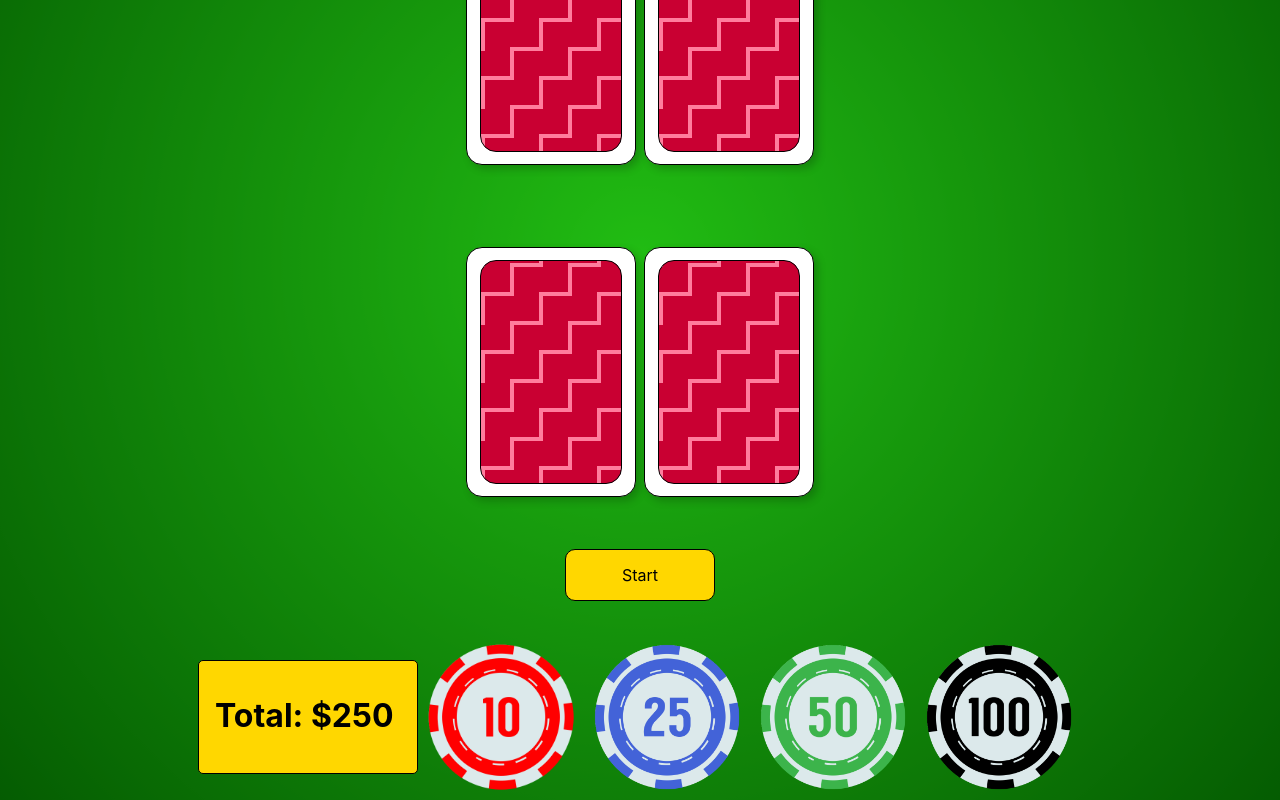
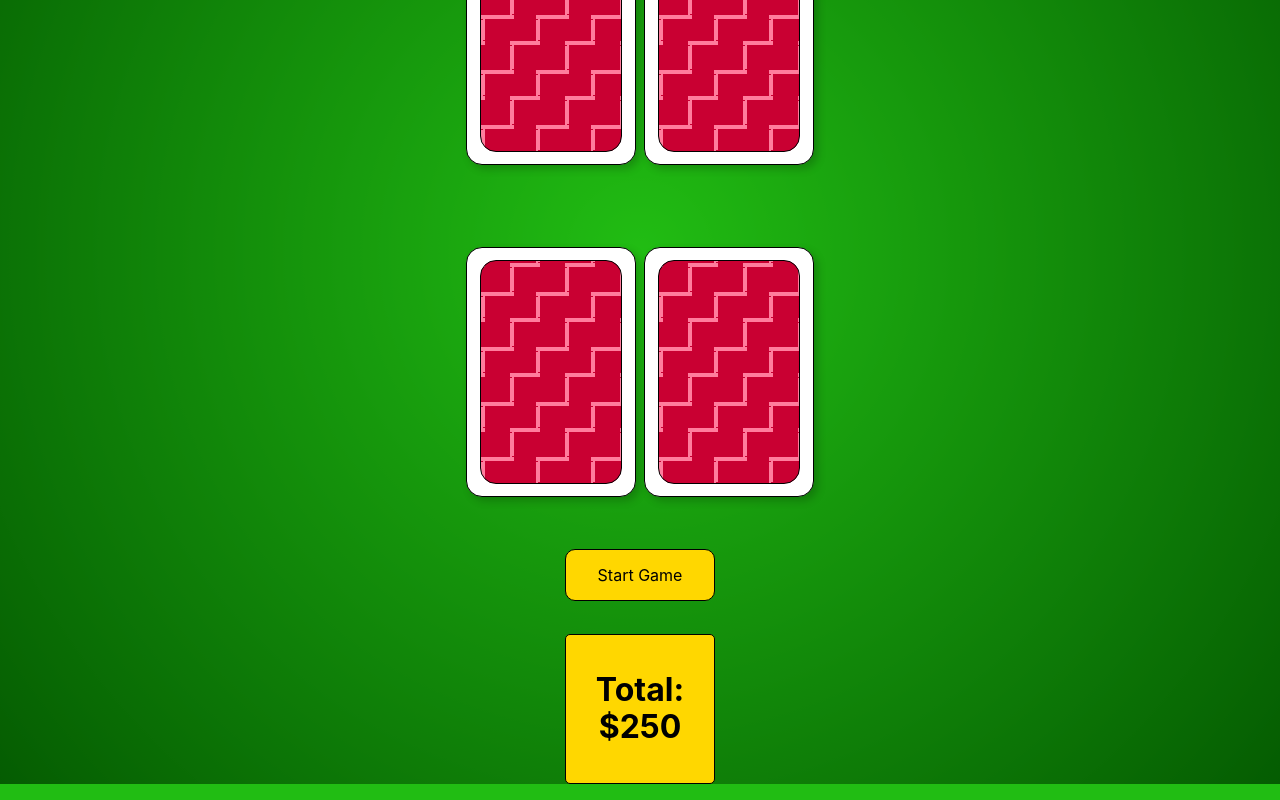
Before and after one commit to ctran20/BlackJack, a React (Create React App) app: page / in a window 1280 px wide. Shown: the part 280-1080 px from the top of the page. Built offline with nearby package versions, Linux system fonts and the light colour scheme.

Commit message:
Redux add chips

```diff
--- a/src/App.js
+++ b/src/App.js
@@ -4,8 +4,10 @@
 import quart from './imgs/quart.png';
 import half from './imgs/half.png';
 import hundred from './imgs/hundred.png';
+import onek from './imgs/onek.png';
 import Buttons from './components/Buttons/Buttons';
 import StarterCard from './components/Card/StarterCard';
+import Chip from './components/Buttons/Chip';
 import {
   Suits,
   Ranks,
@@ -47,13 +49,7 @@
   const [playerScore, setPlayerScore] = useState(0);
   const [dealerScore, setDealerScore] = useState(0);
   const [total, setTotal] = useState(250);
-  const [bet, setBet] = useState(150);
-
-  const Bet = () => {
-    setGameState(BET);
-  };
-
-  const addChip = () => {};
+  const [bet, setBet] = useState(0);
 
   const Hit = () => {
     const newCards = {
@@ -135,9 +131,19 @@
     setTitle('');
   };
 
+  const Bet = () => {
+    setGameState(BET);
+    setTitle('$0');
+  };
+
+  const addChip = (value) => {
+    setBet(value + bet);
+    setTitle(`$${value + bet}`);
+    setTotal(total - bet);
+  };
+
   const StartGame = () => {
     setTotal(total - bet);
-    setTitle(`$${bet}`);
     setBet(0);
     setGameState(GAME);
     if (
@@ -179,55 +185,37 @@
           StartGame={StartGame}
           Reset={Reset}
           Result={DealerHit}
+          Bet={Bet}
+          addChip={addChip}
         />
       </div>
       <div className="bank">
         <div
           style={{
-            width: 220,
-            height: '50%',
+            width: 150,
             borderRadius: 5,
+            textAlign: 'center',
           }}
           className="pa3 ba b--black bg-yellow"
         >
           <h1>{`Total: $${total}`}</h1>
         </div>
-        <img
-          style={{ width: 150 }}
-          className="ma2 pointer"
-          alt="ten"
-          src={ten}
-          onClick={() => {
-            setTitle('Sup');
-          }}
-        />
-        <img
-          style={{ width: 150 }}
-          className="ma2 pointer"
-          alt="quart"
-          src={quart}
-          onClick={() => {
-            setTitle('Sup');
-          }}
-        />
-        <img
-          style={{ width: 150 }}
-          className="ma2 pointer"
-          alt="half"
-          src={half}
-          onClick={() => {
-            setTitle('Sup');
-          }}
-        />
-        <img
-          style={{ width: 150 }}
-          className="ma2 pointer"
-          alt="hundred"
-          src={hundred}
-          onClick={() => {
-            setTitle('Sup');
-          }}
-        />
+        {gameState === BET ? (
+          <div>
+            <Chip value={10} total={total} addChip={addChip} imgSrc={ten} />
+            <Chip value={20} total={total} addChip={addChip} imgSrc={quart} />
+            <Chip value={50} total={total} addChip={addChip} imgSrc={half} />
+            <Chip
+              value={100}
+              total={total}
+              addChip={addChip}
+              imgSrc={hundred}
+            />
+            <Chip value={1000} total={total} addChip={addChip} imgSrc={onek} />
+          </div>
+        ) : (
+          <div />
+        )}
       </div>
       {/* <div className="center">
         <h1>Dealer: {dealerScore}</h1>
--- /dev/null
+++ b/src/actions/bet.js
@@ -0,0 +1,6 @@
+import { ADD_CHIP, TAKE_CHIP } from './constants';
+
+export const setAddChip = (amount) => ({
+  type: ADD_CHIP,
+  payload: anmout,
+});
--- /dev/null
+++ b/src/components/Buttons/Chip.js
@@ -0,0 +1,21 @@
+import React from 'react';
+
+const Chip = ({ value, total, imgSrc, addChip }) => {
+  if (value > total) {
+    return <div></div>;
+  } else {
+    return (
+      <img
+        style={{ width: 150 }}
+        className="ma2 pointer grow"
+        alt="chip"
+        src={imgSrc}
+        onClick={() => {
+          addChip(value);
+        }}
+      />
+    );
+  }
+};
+
+export default Chip;
--- a/src/components/Buttons/buttons.js
+++ b/src/components/Buttons/buttons.js
@@ -1,6 +1,6 @@
 import React from 'react';
 import StyledButton from './StyledButton';
-import { GAME, MENU, STAND, POST } from '../../constants/CardInfo';
+import { GAME, MENU, STAND, POST, BET } from '../../constants/CardInfo';
 
 const Buttons = ({
   Hit,
@@ -10,6 +10,8 @@
   setGameState,
   Reset,
   Result,
+  Bet,
+  addChip,
 }) => {
   switch (gameState) {
     case GAME:
@@ -19,10 +21,16 @@
           <StyledButton func={Stand} label="Stand" />
         </div>
       );
+    case BET:
+      return (
+        <div>
+          <StyledButton func={StartGame} label="Start" />
+        </div>
+      );
     case MENU:
       return (
         <div>
-          <StyledButton func={StartGame} label="Start" />
+          <StyledButton func={Bet} label="Start Game" />
         </div>
       );
     case STAND:
--- a/src/components/Card/Card.css
+++ b/src/components/Card/Card.css
@@ -3,7 +3,7 @@
   height: 224px;
   margin-top: 12px;
   background-color: #ff7d9d;
-  background-size: 58px 58px;
+  background-size: 55px 55px;
   background-position: 0px 2px, 4px 35px, 29px 31px, 33px 6px, 0px 36px, 4px 2px,
     29px 6px, 33px 30px;
   background-image: linear-gradient(335deg, #c90032 23px, transparent 23px),
--- a/src/components/Card/CardList.js
+++ b/src/components/Card/CardList.js
@@ -1,12 +1,12 @@
 import React from 'react';
 import Card from './Card';
-import { GAME, MENU } from '../../constants/CardInfo';
+import { GAME, MENU, BET } from '../../constants/CardInfo';
 
 const CardList = ({ cards, gameState, dealer }) => {
   const checkSide = (i) => {
     if (i === 1 && dealer && gameState === GAME) {
       return false;
-    } else if (i < 2 && gameState === MENU) {
+    } else if (i < 2 && (gameState === MENU || gameState === BET)) {
       return false;
     } else {
       return true;
```
Also changed, not shown: src/reducers/bet.js (added, +18 -0 lines), src/imgs/onek.png (added).
